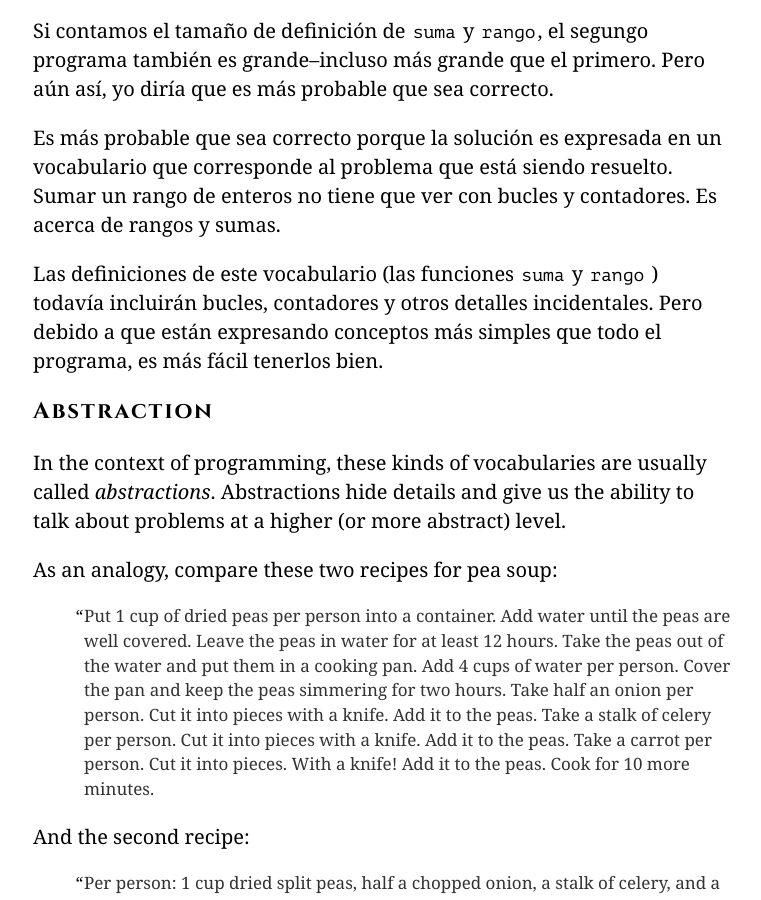
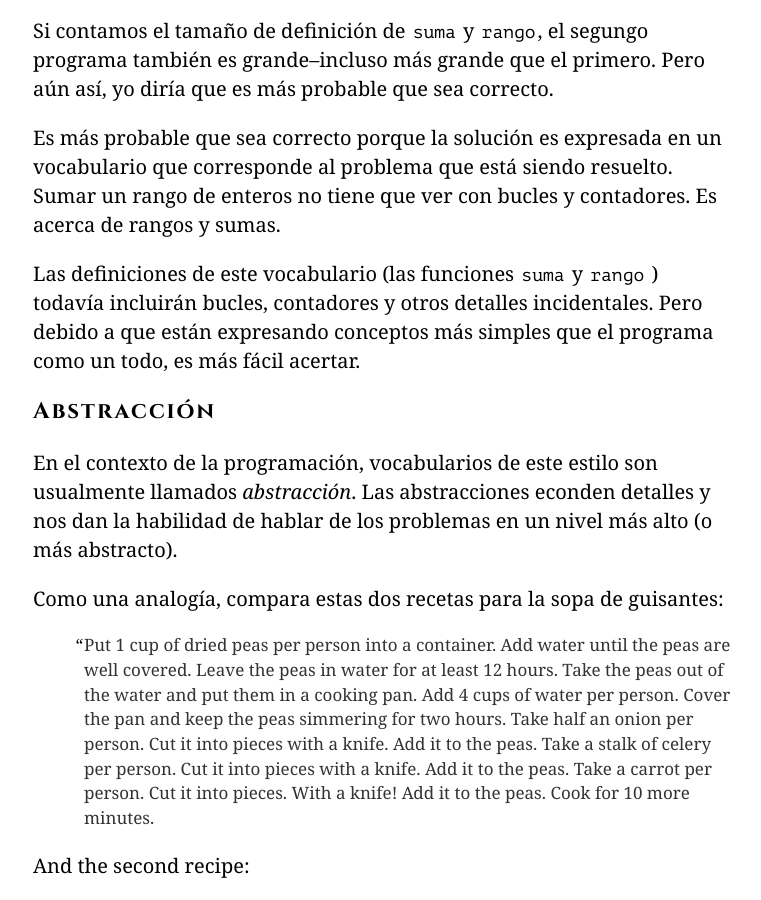
Before and after one commit to hectorip/Eloquent-JavaScript-ES-online, a Jekyll site: the page chapters/05_higher_order.html, which Jekyll copies as it is, in a window 1280 px wide and 900 px high, scrolled down 1007 px. Shown: the whole window, without its empty margins (257-1018 px from the left). Built offline with Jekyll 4.4.1, drawn with Linux system fonts in a browser that asks for light colours; nearby versions of some CDN libraries; library files that are not in the unit come from our copies.

Commit message:
Empezando con abstracciones

```diff
--- a/chapters/05_higher_order.html
+++ b/chapters/05_higher_order.html
@@ -70,16 +70,17 @@ sea correcto porque la solución es expresada en un vocabulario que
 corresponde al problema que está siendo resuelto. Sumar un rango de
 enteros no tiene que ver con bucles y contadores. Es acerca de
 rangos y sumas.</p>
-<p><a class=p_ident id="p_ZlewBMg1Zu" href="#p_ZlewBMg1Zu"></a>Las definiciones de este vocabulario (las funciones <code>suma</code> y <code>rango</code> )
+<p><a class=p_ident id="p_TqlE8hQPPv" href="#p_TqlE8hQPPv"></a>Las definiciones de este vocabulario (las funciones <code>suma</code> y <code>rango</code> )
 todavía incluirán bucles, contadores y otros detalles incidentales.
-Pero debido a que están expresando conceptos más simples que todo el
-programa, es más fácil tenerlos bien.</p>
-<h2><a class=h_ident id="h_j9ps8qrlyo" href="#h_j9ps8qrlyo"></a>Abstraction</h2>
-<p><a class=p_ident id="p_ZPK6t/LrMG" href="#p_ZPK6t/LrMG"></a>In the context of programming, these kinds of vocabularies are usually
-called <em>abstractions</em>. Abstractions hide details and give us the
-ability to talk about problems at a higher (or more abstract) level.</p>
-<p><a class=p_ident id="p_XMbJPaIiI4" href="#p_XMbJPaIiI4"></a>As an analogy, compare these two
-recipes for pea soup:</p>
+Pero debido a que están expresando conceptos más simples que el
+programa como un todo, es más fácil acertar.</p>
+<h2><a class=h_ident id="h_pe3MZEOOie" href="#h_pe3MZEOOie"></a>Abstracción</h2>
+<p><a class=p_ident id="p_52TVMKkB+L" href="#p_52TVMKkB+L"></a>En el contexto de la programación, vocabularios de este estilo son usualmente
+llamados <em>abstracción</em>. Las abstracciones econden detalles y nos
+dan la habilidad de hablar de los problemas en un nivel más alto (o más
+abstracto).</p>
+<p><a class=p_ident id="p_h/6ZRS+XB2" href="#p_h/6ZRS+XB2"></a>Como una analogía,
+compara estas dos recetas para la sopa de guisantes:</p>
 <blockquote>
 <p><a class=p_ident id="p_F+PunfZCXq" href="#p_F+PunfZCXq"></a>Put 1 cup of dried peas per person into a container. Add water until
 the peas are well covered. Leave the peas in water for at least 12 hours.
```
Also changed, not shown: 1 other file.
